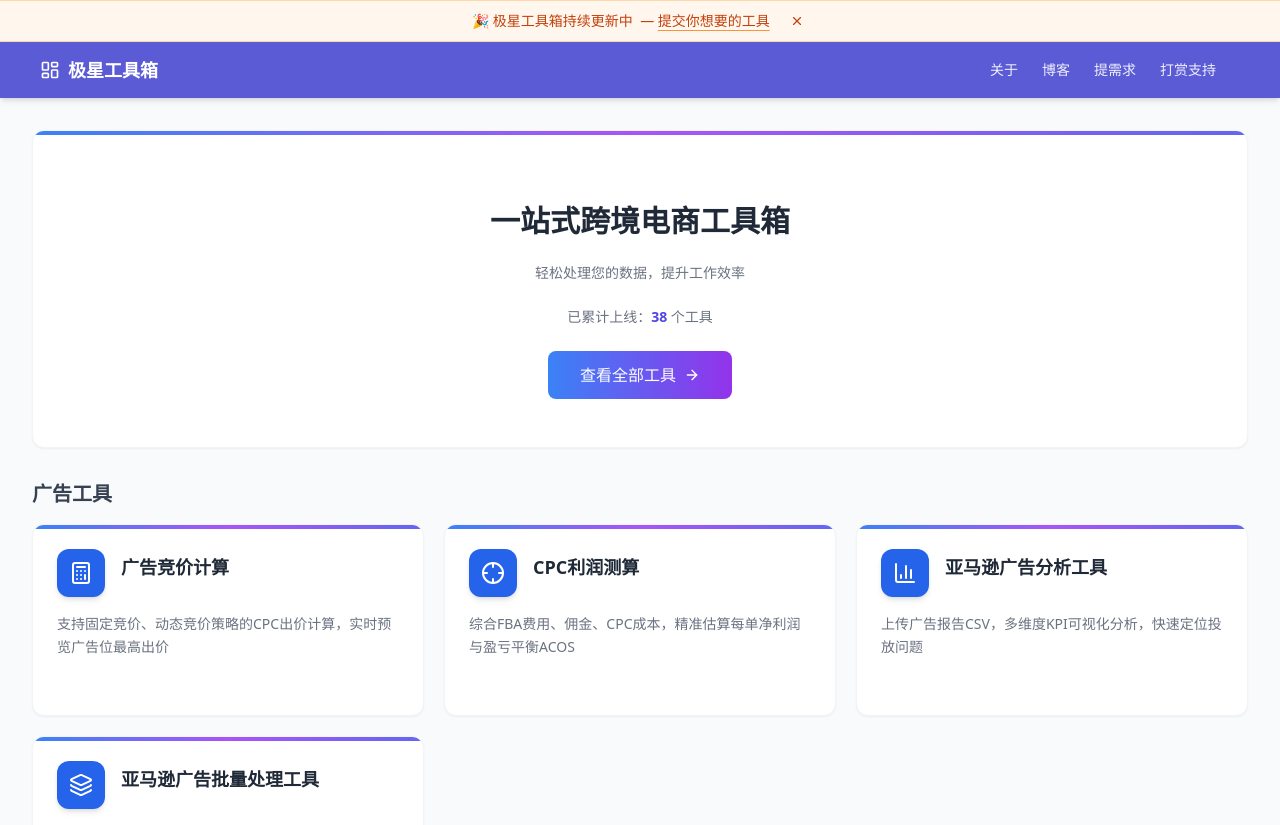
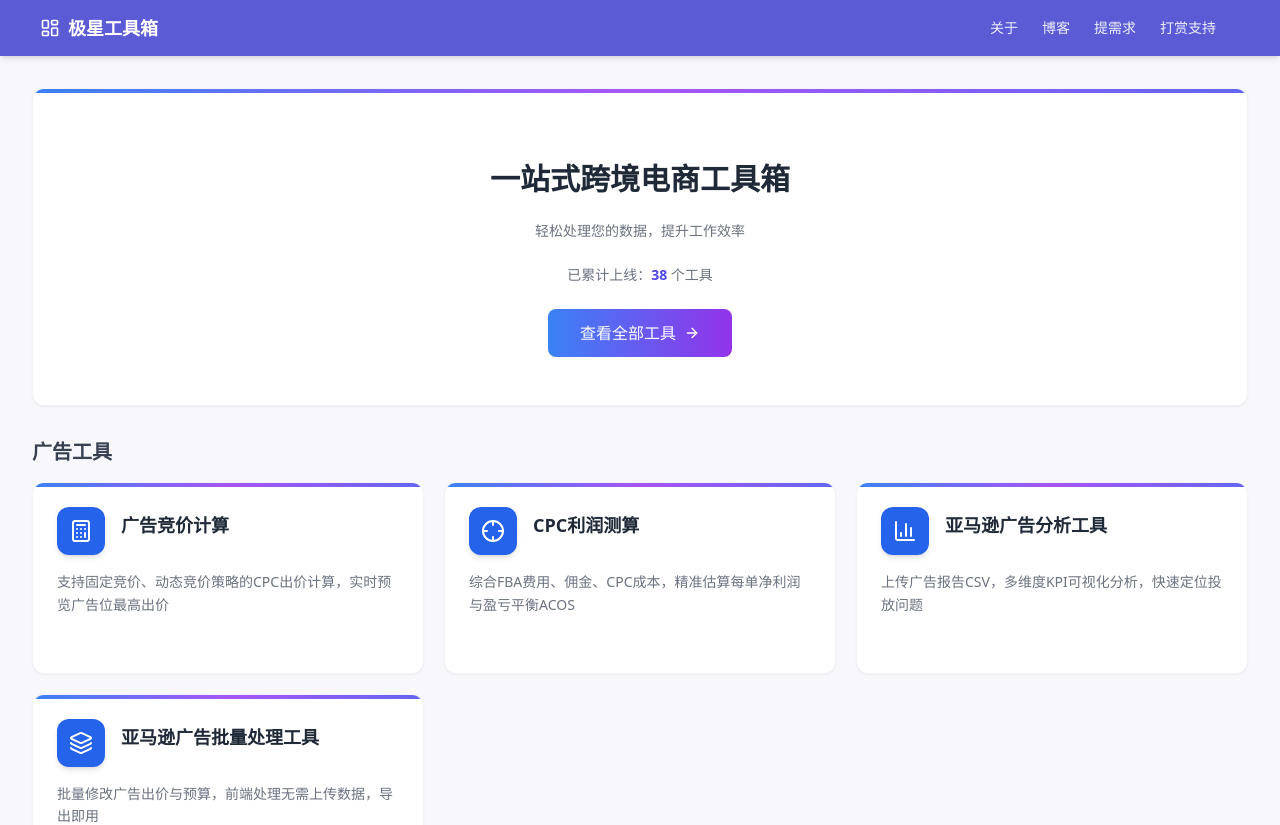
Before and after one commit to JasonZPP/jixing-toolbox, a Next.js app: page / in a window 1280 px wide. Shown: the top 825 px of the page. Built offline with nearby package versions, Linux system fonts and the light colour scheme.

Commit message:
feat: remove announcement bar, update body bg for new homepage

```diff
--- a/app/layout.tsx
+++ b/app/layout.tsx
@@ -1,6 +1,5 @@
 import type { Metadata } from 'next'
 import './globals.css'
-import AnnouncementBar from '@/components/AnnouncementBar'
 import Navbar from '@/components/Navbar'
 
 export const metadata: Metadata = {
@@ -11,8 +10,7 @@
 export default function RootLayout({ children }: { children: React.ReactNode }) {
   return (
     <html lang="zh-CN">
-      <body className="min-h-screen bg-slate-50 flex flex-col">
-        <AnnouncementBar />
+      <body className="min-h-screen bg-[#f8f8fc] flex flex-col">
         <Navbar />
         {children}
       </body>
```
